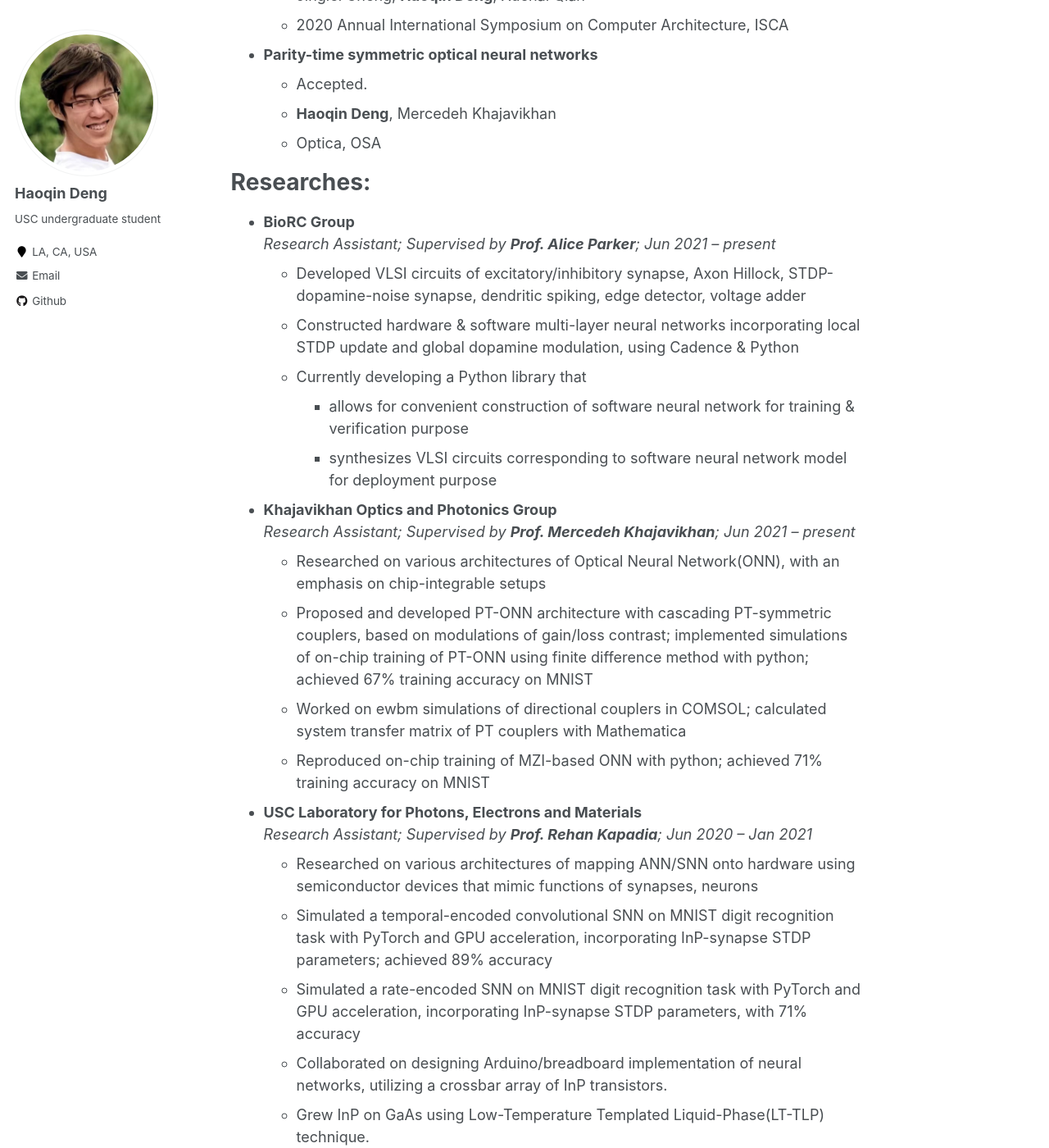
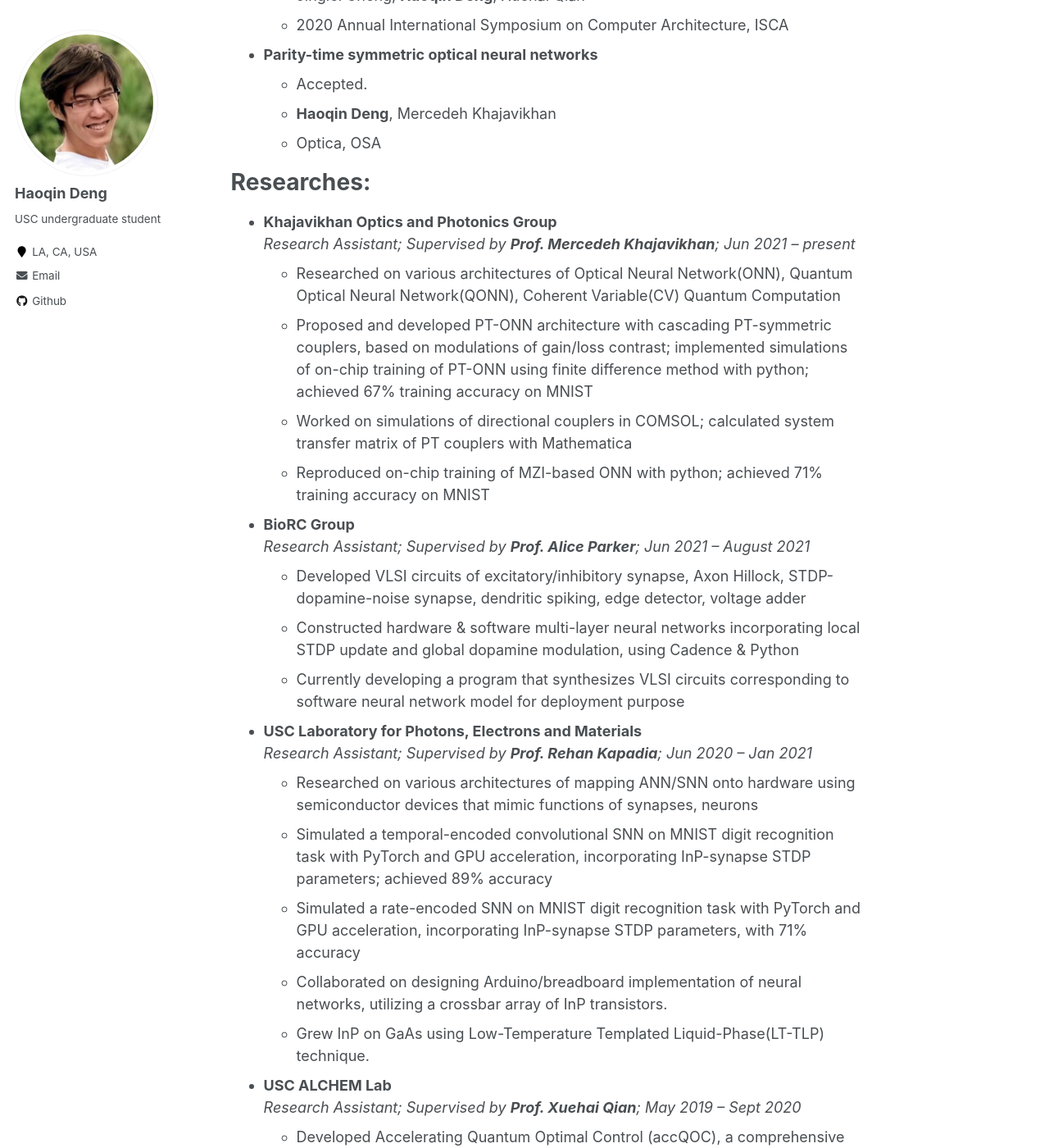
Before and after one commit to haoqindeng/haoqindeng.github.io, a Jekyll site: the page built from _pages/about.md, in a window 1280 px wide and 1400 px high, scrolled down 775 px. Shown: the whole window at 82% size. Built offline with Jekyll 4.4.1, drawn with Linux system fonts in a browser that asks for light colours; some of the changed text lies outside the part shown.

Commit message:
modification 1

```diff
--- a/_pages/about.md
+++ b/_pages/about.md
@@ -40,20 +40,18 @@ Publications
 Researches:
 ======
 
+* **Khajavikhan Optics and Photonics Group**<br/>
+  *Research Assistant; Supervised by* ***Prof. Mercedeh Khajavikhan****; Jun 2021 – present*
+  * Researched on various architectures of Optical Neural Network(ONN), Quantum Optical Neural Network(QONN), Coherent Variable(CV) Quantum Computation
+  * Proposed and developed PT-ONN architecture with cascading PT-symmetric couplers, based on modulations of gain/loss contrast; implemented simulations of on-chip training of PT-ONN using finite difference method with python; achieved 67% training accuracy on MNIST
+  * Worked on simulations of directional couplers in COMSOL; calculated system transfer matrix of PT couplers with Mathematica
+  * Reproduced on-chip training of MZI-based ONN with python; achieved 71% training accuracy on MNIST
+
 * **BioRC Group**<br/>
-  *Research Assistant; Supervised by* ***Prof. Alice Parker****; Jun 2021 – present*
+  *Research Assistant; Supervised by* ***Prof. Alice Parker****; Jun 2021 – August 2021*
   * Developed VLSI circuits of excitatory/inhibitory synapse, Axon Hillock, STDP-dopamine-noise synapse,  dendritic spiking, edge detector, voltage adder
   * Constructed hardware & software multi-layer neural networks incorporating local STDP update and global dopamine modulation, using Cadence & Python
-  * Currently developing a Python library that
-    * allows for convenient construction of software neural network for training & verification purpose
-    * synthesizes VLSI circuits corresponding to software neural network model for deployment purpose
-
-* **Khajavikhan Optics and Photonics Group**<br/>
-  *Research Assistant; Supervised by* ***Prof. Mercedeh Khajavikhan****; Jun 2021 – present*
-  * Researched on various architectures of Optical Neural Network(ONN), with an emphasis on chip-integrable setups
-  * Proposed and developed PT-ONN architecture with cascading PT-symmetric couplers, based on modulations of gain/loss contrast; implemented simulations of on-chip training of PT-ONN using finite difference method with python; achieved 67% training accuracy on MNIST
-  * Worked on ewbm simulations of directional couplers in COMSOL; calculated system transfer matrix of PT couplers with Mathematica
-  * Reproduced on-chip training of MZI-based ONN with python; achieved 71% training accuracy on MNIST
+  * Currently developing a program that synthesizes VLSI circuits corresponding to software neural network model for deployment purpose
 
 * **USC Laboratory for Photons, Electrons and Materials**<br/>
   *Research Assistant; Supervised by* ***Prof. Rehan Kapadia****; Jun 2020 – Jan 2021*
@@ -61,7 +59,7 @@ Researches:
   *	Simulated a temporal-encoded convolutional SNN on MNIST digit recognition task with PyTorch and GPU acceleration, incorporating InP-synapse STDP parameters; achieved 89% accuracy
   *	Simulated a rate-encoded SNN on MNIST digit recognition task with PyTorch and GPU acceleration, incorporating InP-synapse STDP parameters, with 71% accuracy
   *	Collaborated on designing Arduino/breadboard implementation of neural networks, utilizing a crossbar array of InP transistors.
-  *	Grew InP on GaAs using Low-Temperature Templated Liquid-Phase(LT-TLP)  technique.
+  *	Grew InP on GaAs using Low-Temperature Templated Liquid-Phase(LT-TLP) technique.
 
 * **USC ALCHEM Lab**<br/>
   *Research Assistant; Supervised by* ***Prof. Xuehai Qian****; May 2019 – Sept 2020*
@@ -145,6 +143,7 @@ Programing/Software:
 
 Related Course
 ======
+* EE514: Quantum Error Correction
 * EE301: Linear Systems
 * EE370: Electromagnetism
 * EE354: Introduction to Digital Circuits
```
Also changed, not shown: other parts of _pages/about.md (+1 -1 lines).
